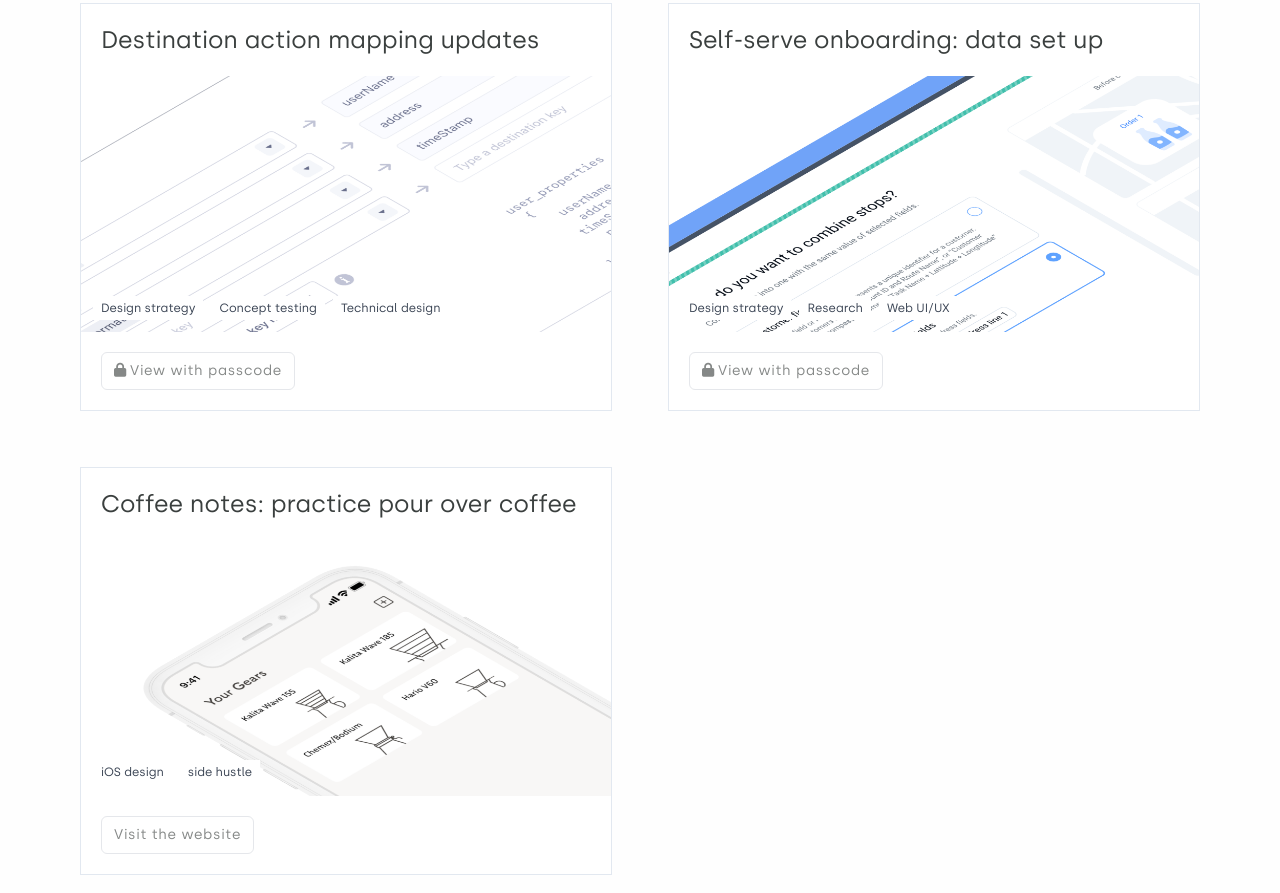
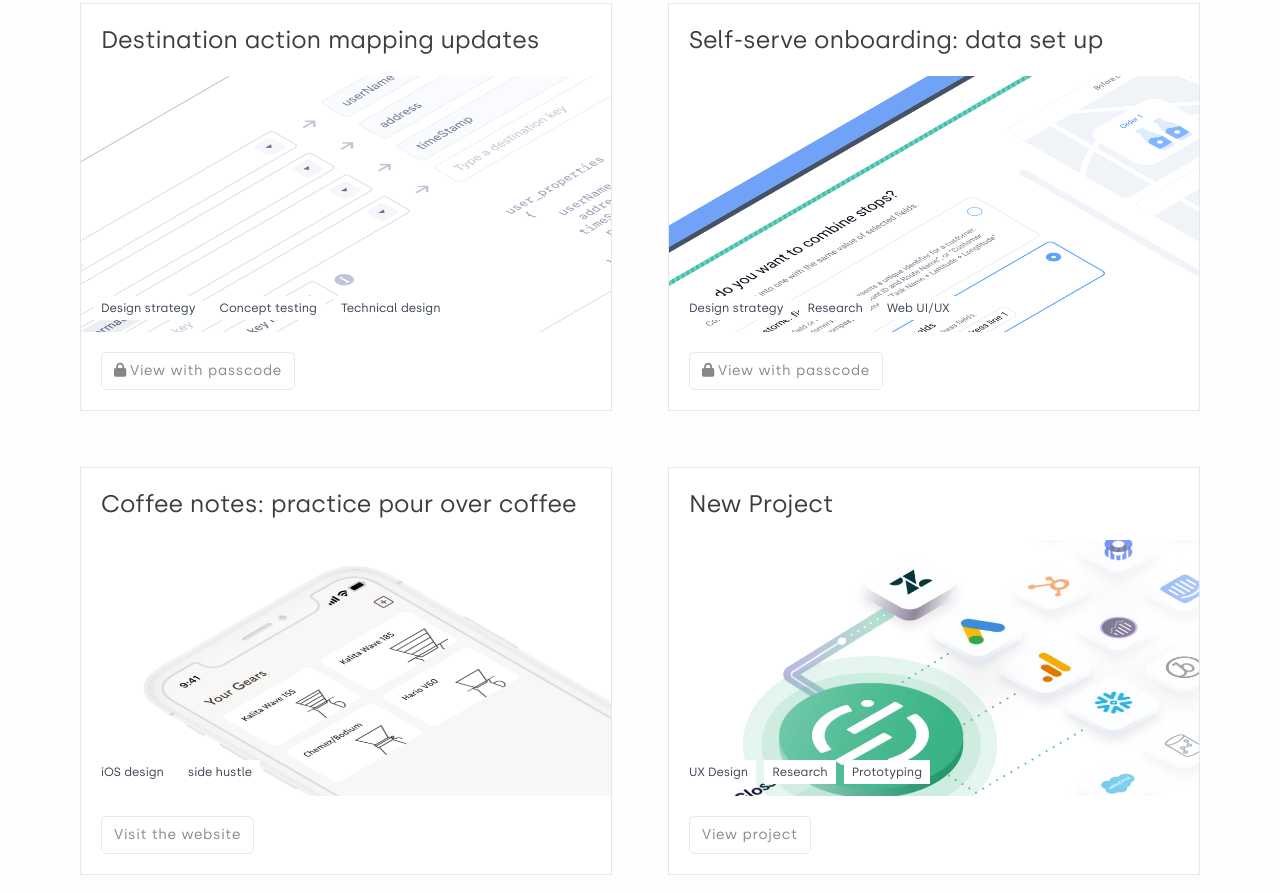
Before and after one commit to weiweizh/weiweizh.github.io, a website: page index.html in a window 1280 px wide. Shown: the part 1691-2584 px from the top of the page. Drawn offline with Linux system fonts and the light colour scheme; files whose address does not match are found by name.

Commit message:
Update title to Weiwei and add new project card placeholder

```diff
--- a/index.html
+++ b/index.html
@@ -80,7 +80,7 @@
     <div class="relative basis-2/3 pt-4 lg:pt-56 z-40">
       <div>
         <h1 class="boldheader ">
-          <Span class="">Hi, I'm fifi</Span>
+          <Span class="">Hi, I'm Weiwei</Span>
         </h1>
       </div>
       <div class="pt-8 w-full lg:w-4/5 2xl:w-3/5">
@@ -112,7 +112,7 @@
         </div>
 
 
-      </div>
+</div>
 
     </div>
 
@@ -250,6 +250,33 @@
 
         <span>
          Visit the website
+        </span>
+      </a>
+  </div>
+</div>
+
+<div class="border-1 border-slate-200 bg-white rounded-xs  hover:drop-shadow-xl" style="height: fit-content; border-width: 1px; transition-duration: 500ms; transition-timing-function: cubic-bezier(0.075, 0.82, 0.165, 1);">
+  <h2 class="p-5 sm:text-l md:text-2xl">New Project</h2>
+  <div class="relative px-4 bg-cover bg-local h-64" style="background-image: url(./dist/img/bg-catalog-redesign.png); background-size: box-border; background-repeat: no-repeat;" >
+
+      <ul class="p-2 list-none flex absolute inset-x-0 bottom-0">
+          <li class="px-2 py-1 bg-white text-gray-700 text-xs m-1">
+              UX Design
+          </li>
+          <li class="px-2 py-1 bg-white text-gray-700 text-xs m-1">
+              Research
+          </li>
+          <li class="px-2 py-1 bg-white text-gray-700 text-xs m-1">
+            Prototyping
+        </li>
+
+    </ul>
+  </div>
+  <div class="p-5 h-1/5">
+      <a href="#" target="_blank" class="btn inline-flex items-center">
+
+        <span>
+         View project
         </span>
       </a>
   </div>
```
